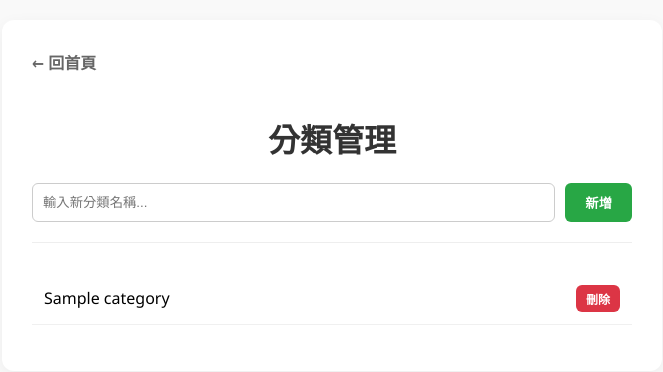
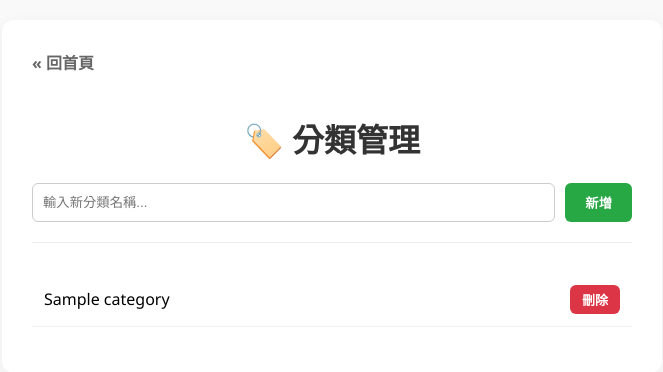
Before and after one commit to bobobill7878-create/library_system, a Flask app: page /categories in a window 1280 px wide. Shown: the top 372 px of the page, without its empty margins (308-971 px from the left). Run offline with Flask 3, Linux system fonts and the light colour scheme; tables that the repository leaves empty hold one stand-in row (values such as "Sample post").

Commit message:
Update categories.html

```diff
--- a/templates/categories.html
+++ b/templates/categories.html
@@ -9,33 +9,29 @@
         .container { max-width: 600px; width: 100%; background: white; padding: 30px; border-radius: 12px; box-shadow: 0 4px 15px rgba(0,0,0,0.05); }
         h1 { color: #333; text-align: center; }
         .btn-back { display: inline-block; margin-bottom: 20px; text-decoration: none; color: #666; font-weight: bold; }
-
         form { display: flex; gap: 10px; margin-bottom: 30px; border-bottom: 1px solid #eee; padding-bottom: 20px; }
         input[type="text"] { flex-grow: 1; padding: 10px; border: 1px solid #ccc; border-radius: 6px; }
         button { padding: 10px 20px; border: none; border-radius: 6px; cursor: pointer; font-weight: bold; color: white; }
         .btn-add { background-color: #28a745; }
-        .btn-delete { background-color: #dc3545; padding: 5px 10px; font-size: 12px; }
-
+        .btn-delete { background-color: #dc3545; padding: 5px 12px; font-size: 13px; }
         ul { list-style: none; padding: 0; }
         li { display: flex; justify-content: space-between; align-items: center; padding: 12px; border-bottom: 1px solid #f0f0f0; }
     </style>
 </head>
 <body>
     <div class="container">
-        <a href="/" class="btn-back">← 回首頁</a>
-        <h1>分類管理</h1>
-
+        <a href="/" class="btn-back">« 回首頁</a>
+        <h1>🏷️ 分類管理</h1>
         <form method="POST" action="/categories">
             <input type="text" name="name" placeholder="輸入新分類名稱..." required>
             <button type="submit" class="btn-add">新增</button>
         </form>
-
         <ul>
             {% for cat in categories %}
             <li>
-                <span>{{ cat.name }}</span>
-                <form action="{{ url_for('delete_category', id=cat.id) }}" method="POST" style="margin:0; border:none; padding:0; width:auto;">
-                    <button type="submit" class="btn-delete" onclick="return confirm('確定刪除？')">刪除</button>
+                <span class="cat-name">{{ cat.name }}</span>
+                <form action="{{ url_for('delete_category', category_id=cat.id) }}" method="POST" style="margin:0; border:none; padding:0; width:auto;">
+                    <button type="submit" class="btn-delete" onclick="return confirm('確定要刪除「{{ cat.name }}」嗎？')">刪除</button>
                 </form>
             </li>
             {% endfor %}
```
